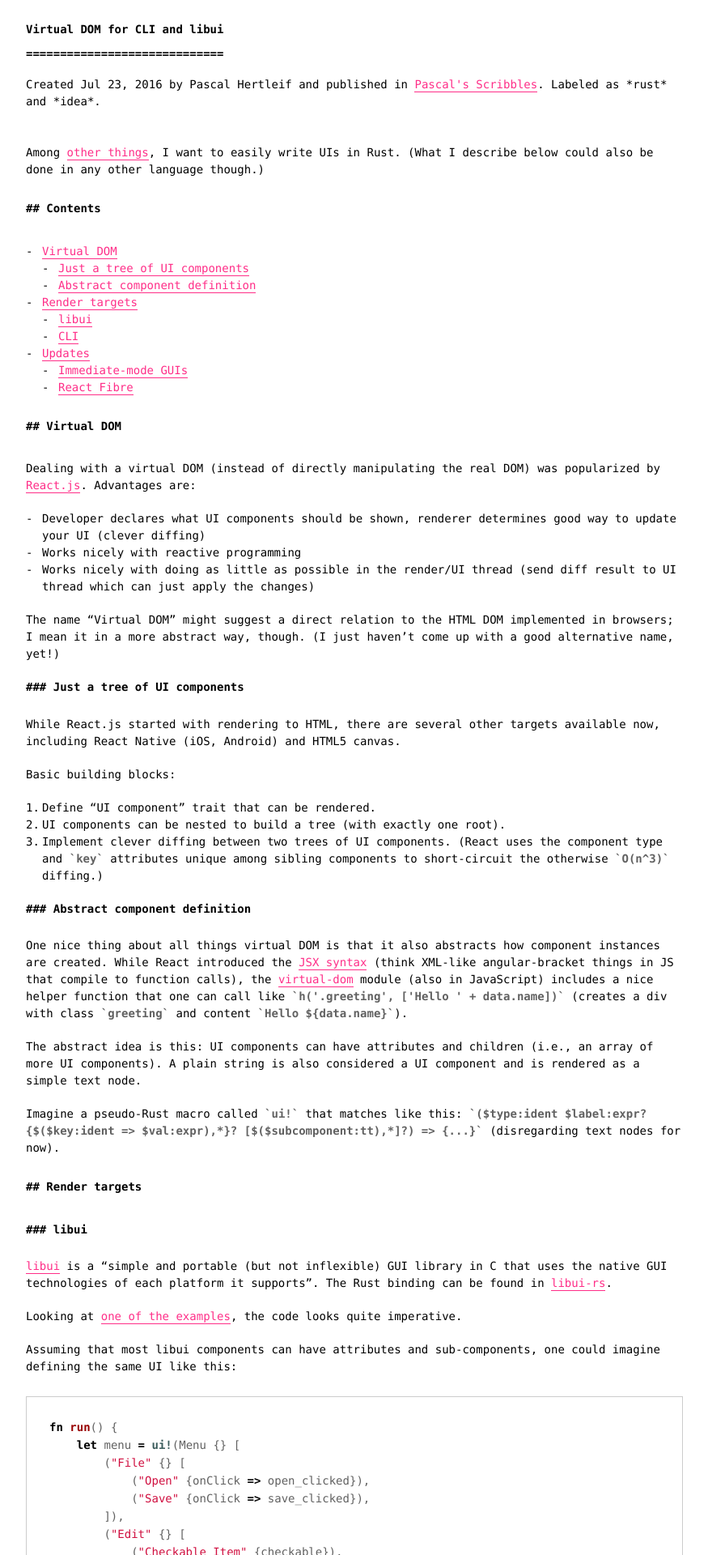
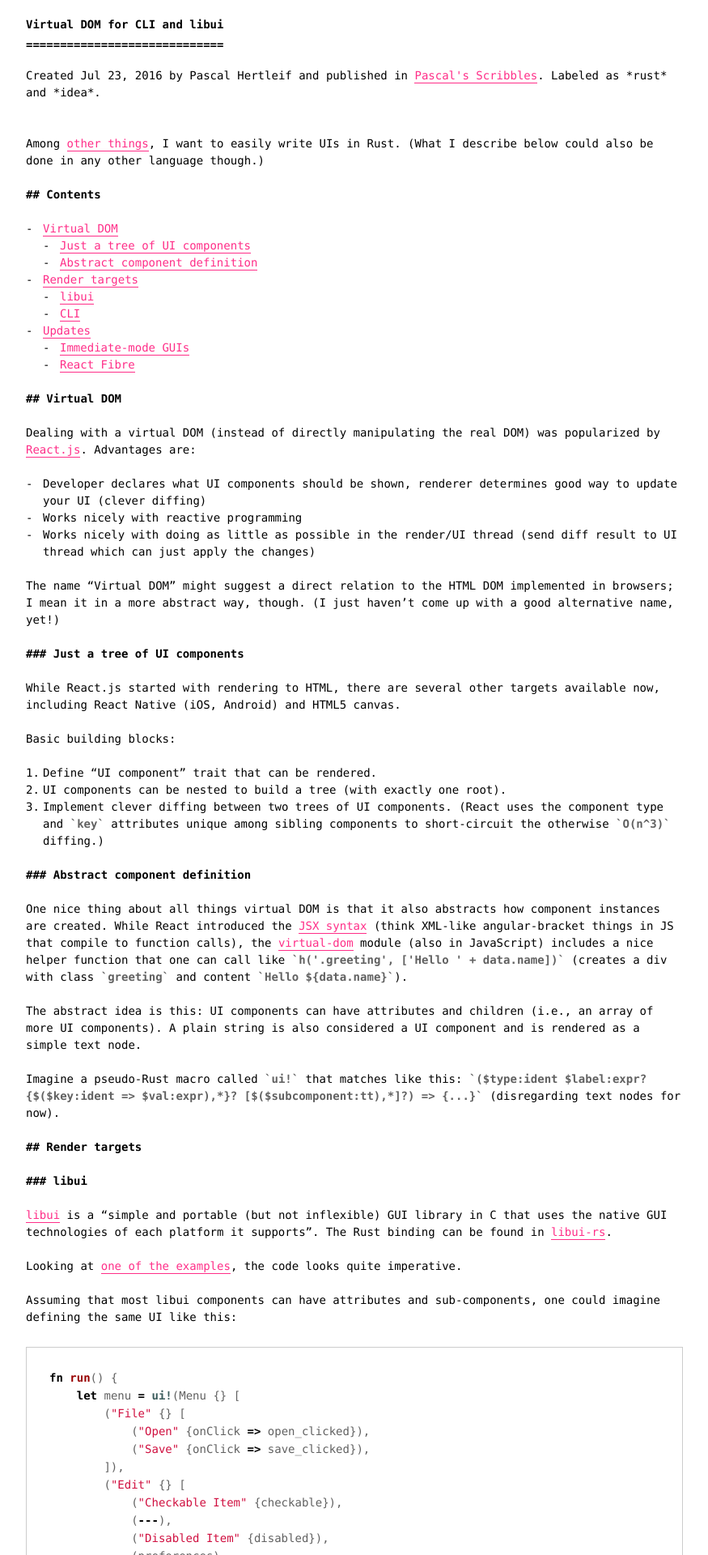
Before and after one commit to killercup/scribbles, a Jekyll site: the page built from _posts/2016-07-23-impl-virtual-dom-cli-libui.md, in a window 1280 px wide. Shown: the top 1920 px of the page at 81% size, without its empty margins (202-1077 px from the left). Built offline with Jekyll 4.4.1, drawn with Linux system fonts in a browser that asks for light colours; comment, search, counter and statistics services are not loaded.

Commit message:
Make hack.css less shitty, add DLs

```diff
--- a/_sass/hack/_markdown.scss
+++ b/_sass/hack/_markdown.scss
@@ -19,7 +19,7 @@
 .hack strong,
 .hack code {
   font-size: 1rem;
-  line-height: 1.5rem;
+  line-height: $lh;
   font-style: normal;
   font-family: $font-family-code;
 }
@@ -33,6 +33,7 @@
 .hack blockquote,
 .hack ol,
 .hack ul,
+.hack dl,
 .hack li,
 .hack p,
 .hack section,
@@ -45,23 +46,24 @@
 .hack h1,
 .hack p,
 .hack ul,
+.hack dl,
 .hack ol,
 .hack blockquote {
-  margin-top: 20px;
-  margin-bottom: 20px;
+  margin-top: $lh;
+  margin-bottom: $lh;
 }
 .hack h1 {
   position: relative;
   display: inline-block;
   display: table-cell;
-  padding: 20px 0 40px;
+  padding: $lh 0 (2 * $lh);
   margin: 0;
   overflow: hidden;
 }
 .hack h1:after {
   content: "====================================================================================================";
   position: absolute;
-  bottom: 10px;
+  bottom: 0.8 * $lh;
   left: 0;
 }
 .hack h1 + * {
@@ -73,11 +75,11 @@
 .hack h5,
 .hack h6 {
   position: relative;
-  margin-bottom: 1.75rem;
+  margin-bottom: $lh;
 }
 .hack h1,
 .hack h2 {
-  line-height: 2.5rem;
+  line-height: $lh;
 }
 .hack h2:before,
 .hack h3:before,
@@ -102,7 +104,7 @@
 .hack li {
   position: relative;
   display: block;
-  padding-left: 20px;
+  padding-left: $lh;
 }
 .hack li:before {
   position: absolute;
@@ -131,7 +133,7 @@
   position: absolute;
   top: 0;
   left: 0;
-  line-height: 1.666rem;
+  line-height: $lh;
 }
 .hack em:before,
 .hack em:after {
@@ -160,12 +162,12 @@
 
 .hack hr {
   position: relative;
-  height: 20px;
+  height: $lh;
   font-size: 0;
   line-height: 0;
   overflow: hidden;
   border: 0;
-  margin-bottom: 20px;
+  margin-bottom: $lh;
 }
 .hack hr:after {
   content: "- - -";
@@ -173,7 +175,7 @@
   top: 0;
   left: 0;
   font-size: 1rem;
-  line-height: 1.666rem;
+  line-height: $lh;
   width: 100%;
   word-wrap: break-word;
   color: $grey-500;
--- a/_sass/hack/_vars.scss
+++ b/_sass/hack/_vars.scss
@@ -7,5 +7,7 @@
 $link-color: #FF2E88;
 
 $font-size-base: 14px;
-$font-family-code: Menlo, Monaco, "Lucida Console", "Liberation Mono", "DejaVu Sans Mono", "Bitstream Vera Sans Mono", "Courier New", monospace, serif;
+$font-family-code: Menlo, Monaco, "Droid Sans", "Lucida Console", "Liberation Mono", "DejaVu Sans Mono", "Bitstream Vera Sans Mono", "Courier New", monospace, serif;
 $font-family: $font-family-code;
+
+$lh: 1.5rem; // vertical rhythm
--- a/static/style.scss
+++ b/static/style.scss
@@ -54,8 +54,18 @@
   }
 }
 
+.hack blockquote {
+  :first-child {
+    margin-top: 0;
+  }
+
+  :last-child {
+    margin-bottom: 0;
+  }
+}
+
 .hack sup[id^="fnref"] {
-  font-size: 1em;
+  font-size: 1rem;
   vertical-align: baseline;
 
   &:before {
@@ -76,3 +86,20 @@
     display: block;
   }
 }
+
+.hack dt {
+  font-weight: bold;
+}
+
+.hack dd {
+  margin-left: 0;
+  padding-left: $lh;
+  position: relative;
+
+  &:before {
+    content: ":";
+    position: absolute;
+    left: 0;
+    top: 0;
+  }
+}
```
